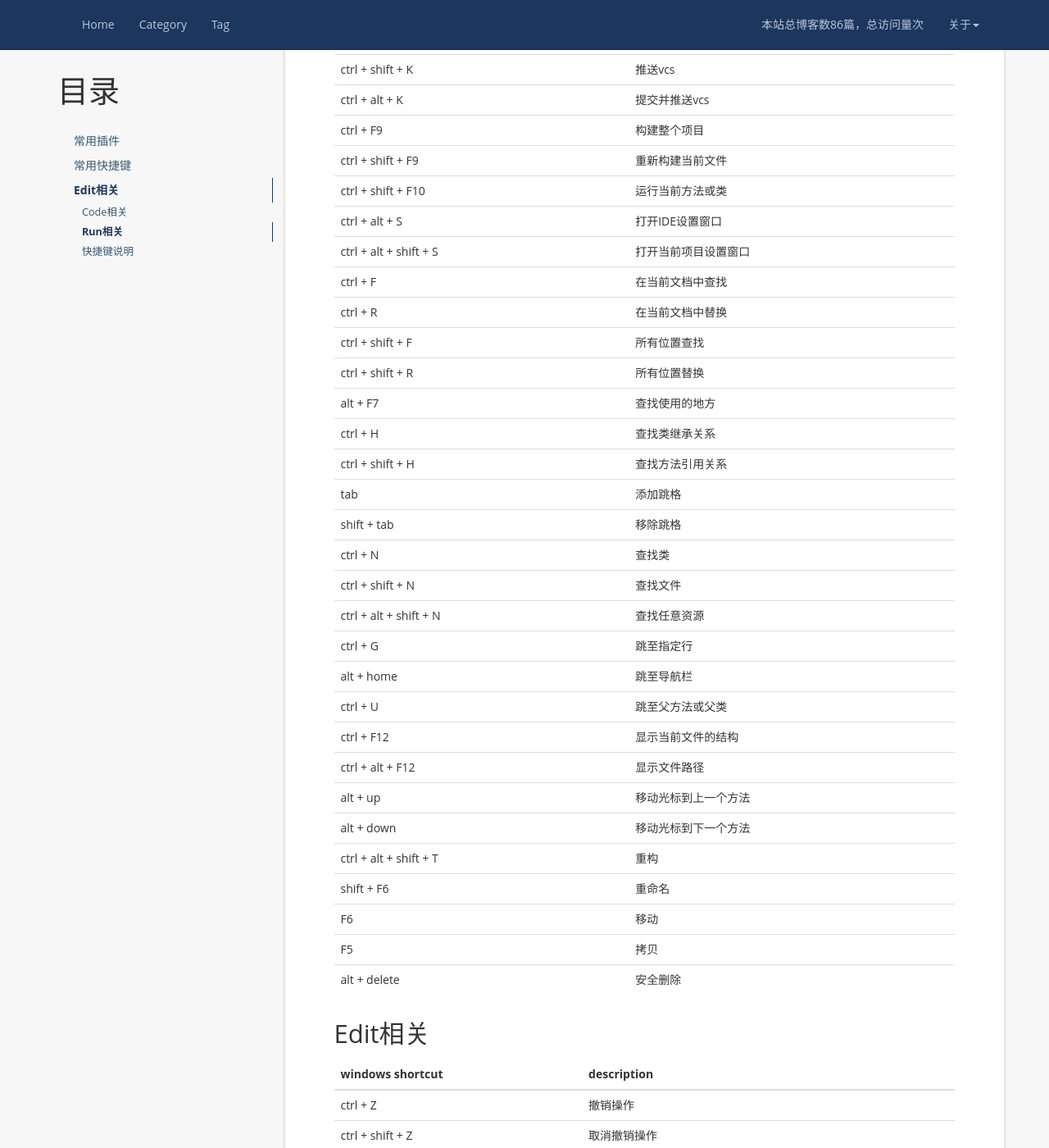
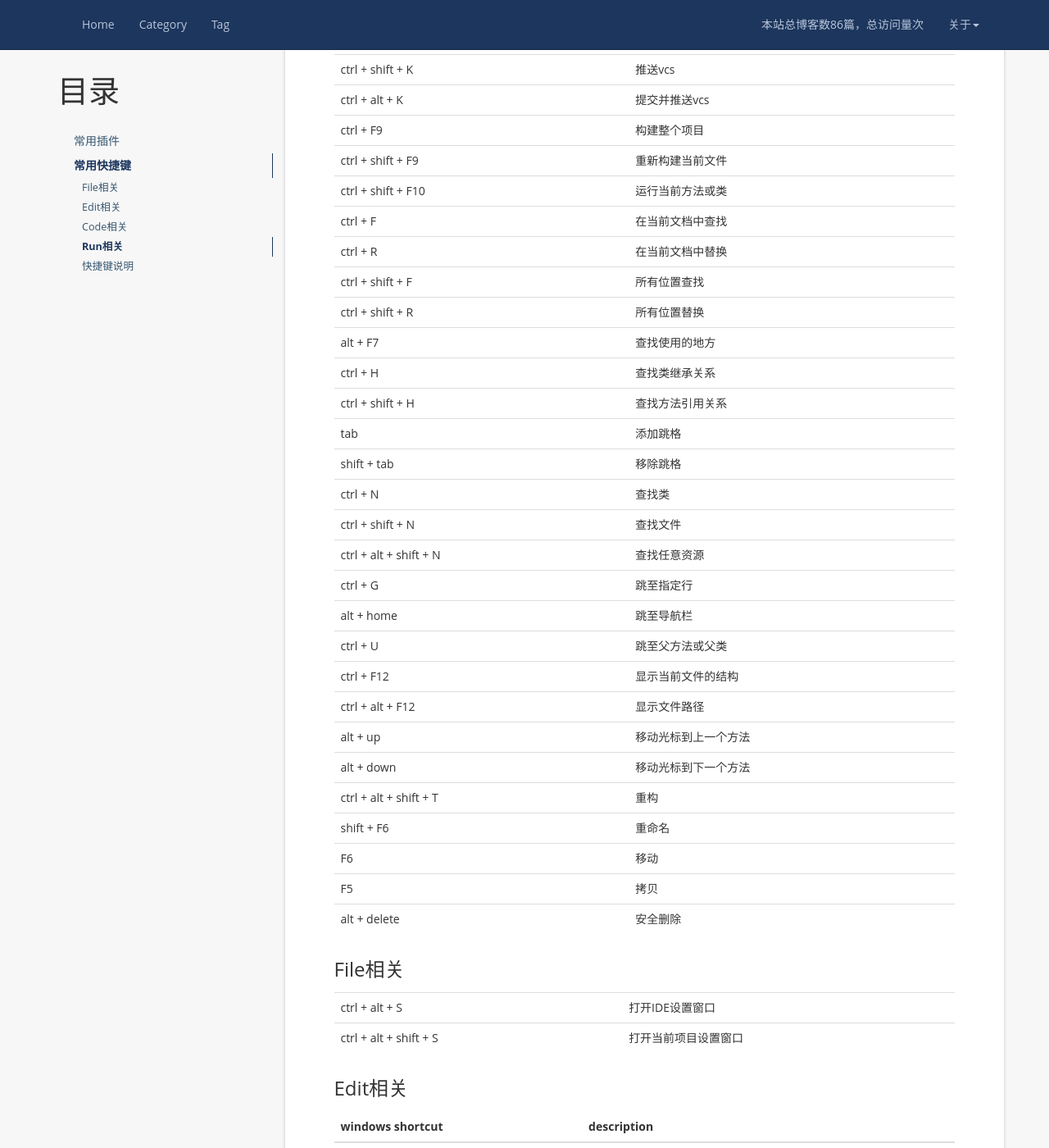
Before and after one commit to zhangfb95/zhangfb95.github.io.bak, a Jekyll site: the page built from plugin-intellij.md, in a window 1280 px wide and 1400 px high, scrolled down 1289 px. Shown: the whole window at 82% size. Built offline with Jekyll 4.4.1, drawn with Linux system fonts in a browser that asks for light colours; nearby versions of some CDN libraries; a script that is not in the unit is left out; comment, search, counter and statistics services are not loaded; some of the changed lines change nothing that is shown.

Commit message:
adjust intellij idea shortcuts

```diff
--- a/plugin-intellij.md
+++ b/plugin-intellij.md
@@ -43,8 +43,6 @@ permalink: /plugin-intellij/
 | ctrl + F9 | 构建整个项目 |
 | ctrl + shift + F9 | 重新构建当前文件 |
 | ctrl + shift + F10 | 运行当前方法或类 |
-| ctrl + alt + S | 打开IDE设置窗口 |
-| ctrl + alt + shift + S | 打开当前项目设置窗口 |
 | ctrl + F | 在当前文档中查找 |
 | ctrl + R | 在当前文档中替换 |
 | ctrl + shift + F | 所有位置查找 |
@@ -70,7 +68,12 @@ permalink: /plugin-intellij/
 | F5 | 拷贝 |
 | alt + delete | 安全删除 |
 
-## Edit相关
+### File相关
+
+| ctrl + alt + S | 打开IDE设置窗口 |
+| ctrl + alt + shift + S | 打开当前项目设置窗口 |
+
+### Edit相关
 
 | windows shortcut | description |
 | --- | --- |
```
